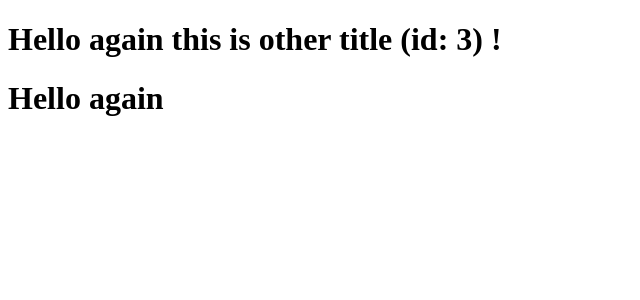
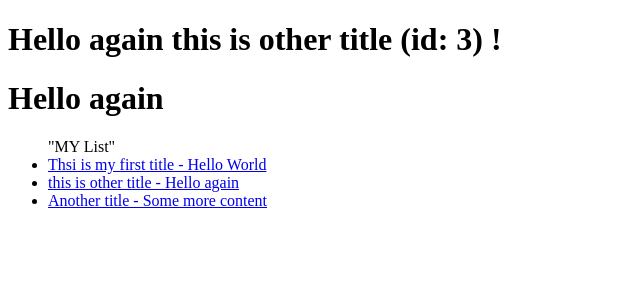
Before and after one commit to FarooquiRaiyan/PythonDjango, a Django app: page / in a window 1280 px wide. Shown: the top 300 px of the page, without its empty margins (0-640 px from the left). Run offline with Django 5.2, Linux system fonts and the light colour scheme; data comes from the database, SQL or seed files in the repository.

Commit message:
save changes

```diff
--- a/trydjango/templates/home-view.html
+++ b/trydjango/templates/home-view.html
@@ -5,4 +5,11 @@
 <h1> {{content}} {{title}} (id: {{id}})  !</h1>
 <h1>{{content}}</h1>
 
+<ul>"MY List" {% for x in object_list %}
+    {% if x.title %}
+     <li> <a href="/articles/{{x.id}}/"> {{ x.title}}  - {{x.content}}</li>
+    {% endif %}
+    {% endfor %}
+</ul>
+
 {% endblock %}
--- a/trydjango/trydjango/urls.py
+++ b/trydjango/trydjango/urls.py
@@ -17,8 +17,10 @@ Including another URLconf
 from django.contrib import admin
 from django.urls import path, include
 from .import views
+from .views import home_view
 
 urlpatterns = [
     path('admin/', admin.site.urls),
     path('', views.home_view, name='home'),
+    path('articles/<int:id>/', home_view),
 ]
--- a/trydjango/trydjango/views.py
+++ b/trydjango/trydjango/views.py
@@ -6,13 +6,18 @@ from django.template.loader import render_to_string, get_template
 import random
 
 
-def home_view(request):
+def home_view(request, *args, **kwargs):
+    print(args, kwargs)
     name="Raiyan"
     name2 ="Farooqui"
     number= random.randint(1,4)
     articel_obj = Article.objects.get(id=number)
+    artilce_queryset = Article.objects.all()
+
+
 
     context={
+        "object_list":artilce_queryset,
         "object":articel_obj,
         "title":articel_obj.title,
         "id":articel_obj.id,
```
